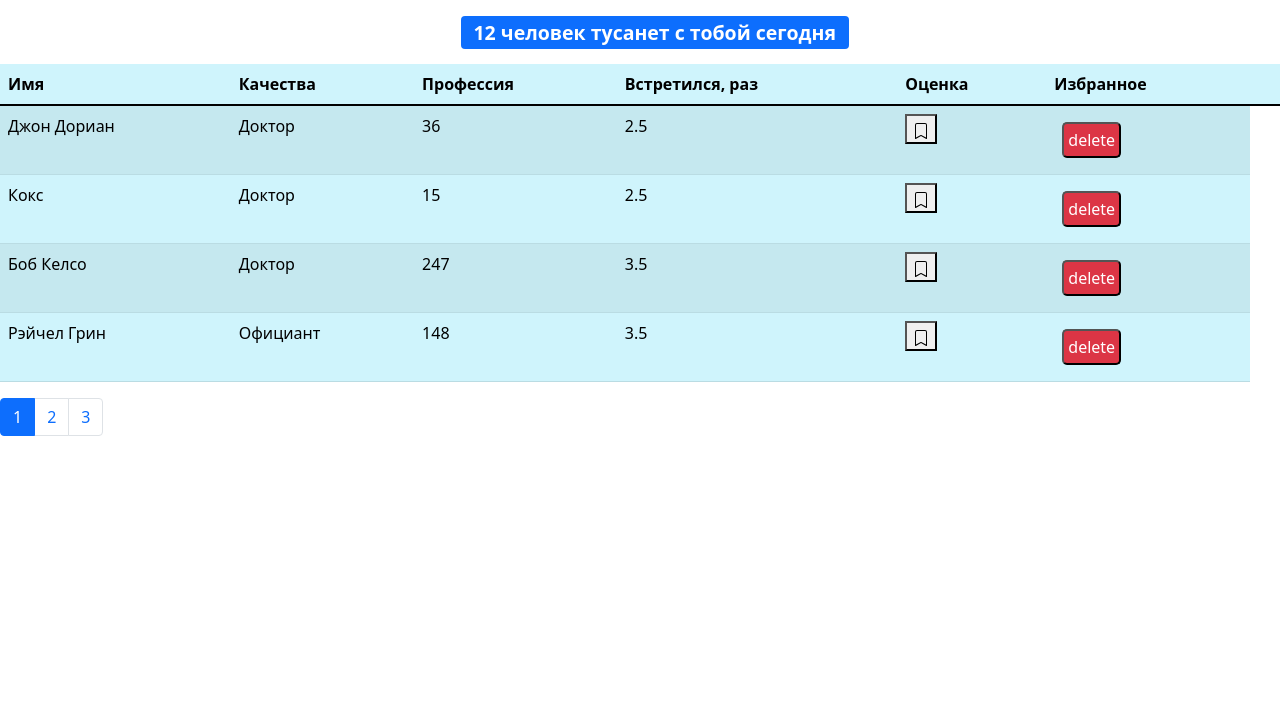
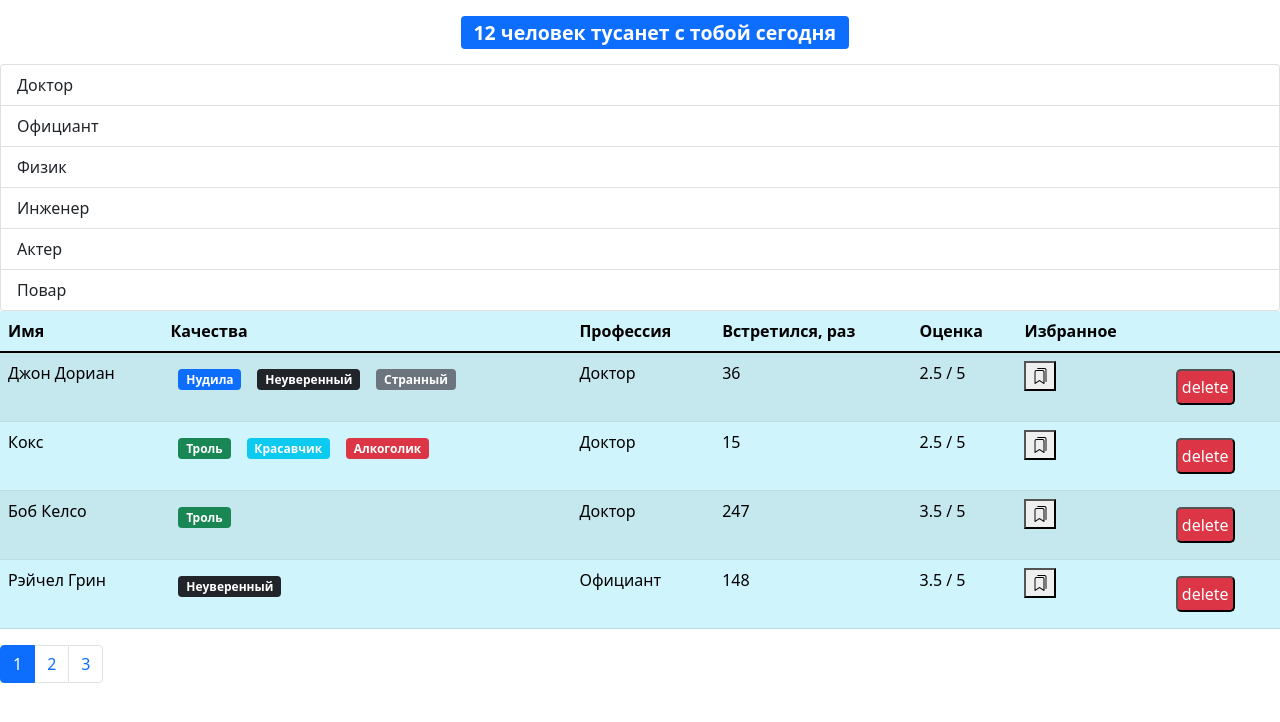
Before and after one commit to Oskaorka/Work-React-socialNet, a React (Create React App) app: page /users/1 in a window 1280 px wide. Shown: the top 722 px of the page. Built offline with nearby package versions, Linux system fonts and the light colour scheme.

Commit message:
fail home-work

```diff
--- /dev/null
+++ b/src/app/API/fake.api/professions.api.js
@@ -0,0 +1,18 @@
+export const professions = {
+    doctor: { _id: "67rdca3eeb7f6fgeed471818", name: "Доктор" },
+    waiter: { _id: "67rdca3eeb7f6fgeed471820", name: "Официант" },
+    physics: { _id: "67rdca3eeb7f6fgeed471814", name: "Физик" },
+    engineer: { _id: "67rdca3eeb7f6fgeed471822", name: "Инженер" },
+    actor: { _id: "67rdca3eeb7f6fgeed471824", name: "Актер" },
+    cook: { _id: "67rdca3eeb7f6fgeed471829", name: "Повар" }
+};
+
+const fetchAll = () =>
+    new Promise((resolve) => {
+        window.setTimeout(function () {
+            resolve(professions);
+        }, 2000);
+    });
+export default {
+    fetchAll
+};
--- a/src/app/API/fake.api/user.api.js
+++ b/src/app/API/fake.api/user.api.js
@@ -1,11 +1,4 @@
-const professions = {
-    doctor: { _id: "67rdca3eeb7f6fgeed471818", name: "Доктор" },
-    waiter: { _id: "67rdca3eeb7f6fgeed471820", name: "Официант" },
-    physics: { _id: "67rdca3eeb7f6fgeed471814", name: "Физик" },
-    engineer: { _id: "67rdca3eeb7f6fgeed471822", name: "Инженер" },
-    actor: { _id: "67rdca3eeb7f6fgeed471824", name: "Актер" },
-    cook: { _id: "67rdca3eeb7f6fgeed471829", name: "Повар" }
-};
+import { professions } from "./professions.api";
 const qualities = {
     tedious: {
         _id: "67rdca3eeb7f6fgeed471198",
--- a/src/app/API/index.js
+++ b/src/app/API/index.js
@@ -1,5 +1,7 @@
 import * as users from "./fake.api/user.api";
+import professions from "./fake.api/professions.api";
 const API = {
-    users
+    users,
+    professions
 };
 export default API;
--- a/src/app/App.js
+++ b/src/app/App.js
@@ -5,7 +5,17 @@ import SearchStatus from "./components/searchStatus";
 
 const App = () => {
     const [users, setUsers] = useState(api.users.fetchAll());
-
+    const handleToggleBookMark = (id) => {
+        setUsers(
+            users.filter((user) => {
+                if (user._id === id) {
+                    user.bookmark = !user.bookmark;
+                    return user;
+                }
+                return user;
+            })
+        );
+    };
     const styleMainText = {
         textAlign: "center",
         width: "28vw",
@@ -21,12 +31,7 @@ const App = () => {
         background: "#DC3545"
     };
     const handleDelete = (userId) => {
-        const newUsers = users.filter((user) => {
-            if (user._id !== userId) {
-                return user;
-            }
-            return user;
-        });
+        const newUsers = users.filter((user) => user._id !== userId);
         setUsers(newUsers);
     };
     return (
@@ -39,6 +44,7 @@ const App = () => {
                 handleDelete={handleDelete}
                 styleMainText={styleMainText}
                 styleWhite={styleWhite}
+                onToggleBookMark={handleToggleBookMark}
             />
         </>
     );
--- a/src/app/components/bookmark.jsx
+++ b/src/app/components/bookmark.jsx
@@ -1,50 +1,16 @@
-import React, { useState } from "react";
-const Bookmark = () => {
-    const stateBtn = true;
-
-    const [stateButton, setStateButton] = useState(stateBtn);
-    const selectIcon = () => {
-        stateButton === true ? setStateButton(false) : setStateButton(true);
-    };
-    const SvgWhite = () => {
-        return (
-            <>
-                <svg
-                    xmlns="http://www.w3.org/2000/svg"
-                    width="16"
-                    height="16"
-                    fill="currentColor"
-                    className="bi bi-bookmark"
-                    viewBox="0 0 16 16"
-                >
-                    <path d="M2 2a2 2 0 0 1 2-2h8a2 2 0 0 1 2 2v13.5a.5.5 0 0 1-.777.416L8 13.101l-5.223 2.815A.5.5 0 0 1 2 15.5V2zm2-1a1 1 0 0 0-1 1v12.566l4.723-2.482a.5.5 0 0 1 .554 0L13 14.566V2a1 1 0 0 0-1-1H4z" />
-                </svg>
-            </>
-        );
-    };
-    const SvgBlack = () => {
-        return (
-            <>
-                <svg
-                    xmlns="http://www.w3.org/2000/svg"
-                    width="16"
-                    height="16"
-                    fill="currentColor"
-                    className="bi bi-bookmark-fill"
-                    viewBox="0 0 16 16"
-                >
-                    <path d="M2 2v13.5a.5.5 0 0 0 .74.439L8 13.069l5.26 2.87A.5.5 0 0 0 14 15.5V2a2 2 0 0 0-2-2H4a2 2 0 0 0-2 2z" />
-                </svg>
-            </>
-        );
-    };
+import React from "react";
+import PropTypes from "prop-types";
+const Bookmark = ({ status, ...rest }) => {
     return (
         <>
-            <button onClick={selectIcon}>
-                {stateButton ? <SvgWhite /> : <SvgBlack />}
+            <button {...rest}>
+                <i className={"bi bi-bookmarks" + (status ? "-fill" : "")}></i>
             </button>
         </>
     );
 };
 
+Bookmark.propTypes = {
+    status: PropTypes.bool.isRequired
+};
 export default Bookmark;
--- /dev/null
+++ b/src/app/components/groupList.jsx
@@ -0,0 +1,44 @@
+import React from "react";
+import PropTypes from "prop-types";
+
+const GroupList = ({
+    items,
+    valueProperty,
+    contentProperty,
+    onItemSelect,
+    selectedItem
+}) => {
+    // console.log(Object.keys(items));
+    // console.log(items);
+    console.log(selectedItem);
+    return (
+        <ul className="list-group">
+            {Object.keys(items).map((item) => (
+                <li
+                    key={items[item][valueProperty]}
+                    className={
+                        "list-group-item" +
+                        (items[item] === selectedItem ? " active" : "")
+                    }
+                    onClick={() => onItemSelect(items[item])}
+                    role="button"
+                >
+                    {items[item][contentProperty]}
+                </li>
+            ))}
+        </ul>
+    );
+};
+GroupList.defaultProps = {
+    valueProperty: "_id",
+    contentProperty: "name"
+    // selectedItem: {}
+};
+GroupList.propTypes = {
+    items: PropTypes.object.isRequired,
+    valueProperty: PropTypes.string.isRequired,
+    contentProperty: PropTypes.string.isRequired,
+    onItemSelect: PropTypes.func.isRequired,
+    selectedItem: PropTypes.object.isRequired
+};
+export default GroupList;
--- a/src/app/components/pagination.jsx
+++ b/src/app/components/pagination.jsx
@@ -3,9 +3,9 @@ import _ from "lodash";
 import PropTypes from "prop-types";
 const Pagination = ({ itemsCount, pageSize, onPageChange, currentPage }) => {
     const pageCount = Math.ceil(itemsCount / pageSize);
+    const pages = _.range(1, pageCount + 1);
 
     if (pageCount === 1) return null;
-    const pages = _.range(1, pageCount + 1);
     return (
         <nav>
             <ul className="pagination">
--- a/src/app/components/qualitie.jsx
+++ b/src/app/components/qualitie.jsx
@@ -1,33 +1,16 @@
 import React from "react";
 import PropTypes from "prop-types";
-const Qualitie = ({ user, styleWhite }) => {
-    const tagTd1 = () => {
-        <td>
-            <span
-                style={styleWhite}
-                className={"bg-" + user.qualities[0].color}
-            >
-                {user.qualities[0].name}
-            </span>
-        </td>;
-    };
-    const tagTd2 = () => {
-        <td>
-            {user.qualities.map((e) => (
-                <span
-                    key={e.name}
-                    style={styleWhite}
-                    className={"bg-" + e.color}
-                >
-                    {e.name + " "}
-                </span>
-            ))}
-        </td>;
-    };
-    return <>{user.qualities.length === 1 ? tagTd1() : tagTd2()}</>;
+const Quality = ({ color, name, _id }) => {
+    return (
+        <span className={"badge m-2 bg-" + color} key={_id}>
+            {name}
+        </span>
+    );
 };
-Qualitie.propTypes = {
-    user: PropTypes.object.isRequired,
-    styleWhite: PropTypes.object.isRequired
+Quality.propTypes = {
+    color: PropTypes.string.isRequired,
+    name: PropTypes.string.isRequired,
+    _id: PropTypes.string.isRequired
 };
-export default Qualitie;
+
+export default Quality;
--- a/src/app/components/user.jsx
+++ b/src/app/components/user.jsx
@@ -1,23 +1,41 @@
 import React from "react";
 import Bookmark from "./bookmark";
-import Qualitie from "./qualitie";
+import Quality from "./qualitie";
 import PropTypes from "prop-types";
 
-const User = ({ user, styleWhite, handleDelete }) => {
+const User = ({
+    _id,
+    name,
+    qualities,
+    profession,
+    completedMeetings,
+    styleWhite,
+    rate,
+    handleDelete,
+    bookmark,
+    onToggleBookMark
+}) => {
     return (
         <>
-            <tr key={user._id} id={user._id}>
-                <td>{user.name}</td>
-                <td>{user.profession.name}</td>
-                <Qualitie user={user} styleWhite={styleWhite} />
-                <td>{user.completedMeetings}</td>
-                <td>{user.rate}</td>
+            <tr key={_id}>
+                <td>{name}</td>
                 <td>
-                    <Bookmark />
+                    {qualities.map((qual) => (
+                        <Quality key={qual._id} {...qual} />
+                    ))}
+                </td>
+                <td>{profession.name}</td>
+                <td>{completedMeetings}</td>
+                <td>{rate} / 5</td>
+                <td>
+                    <Bookmark
+                        onClick={() => onToggleBookMark(_id)}
+                        status={bookmark}
+                    />
                 </td>
                 <td>
                     <button
-                        onClick={() => handleDelete(user._id)}
+                        onClick={() => handleDelete(_id)}
                         style={styleWhite}
                     >
                         delete
@@ -27,9 +45,19 @@ const User = ({ user, styleWhite, handleDelete }) => {
         </>
     );
 };
+User.defaultProps = {
+    bookmark: false
+};
 User.propTypes = {
-    user: PropTypes.object.isRequired,
     styleWhite: PropTypes.object.isRequired,
-    handleDelete: PropTypes.func.isRequired
+    handleDelete: PropTypes.func.isRequired,
+    onToggleBookMark: PropTypes.func.isRequired,
+    bookmark: PropTypes.bool.isRequired,
+    _id: PropTypes.string.isRequired,
+    name: PropTypes.string.isRequired,
+    qualities: PropTypes.array,
+    profession: PropTypes.object.isRequired,
+    rate: PropTypes.number.isRequired,
+    completedMeetings: PropTypes.number.isRequired
 };
 export default User;
--- a/src/app/components/users.jsx
+++ b/src/app/components/users.jsx
@@ -1,19 +1,48 @@
-import React, { useState } from "react";
+import React, { useState, useEffect } from "react";
 import User from "./user";
 import Pagination from "./pagination";
 import { paginate } from "../utils/paginate";
 import PropTypes from "prop-types";
+import GroupList from "./groupList";
+import api from "../API/index";
+
 const Users = ({ users: allUsers, ...rest }) => {
     const [currentPage, setCurrentPage] = useState(1);
+    const [professions, setProfessions] = useState();
+    const [selectedProf, setSelectedProf] = useState();
+    const count = allUsers.length;
     const pageSize = 4;
+
+    useEffect(() => {
+        api.professions.fetchAll().then((data) => setProfessions(data));
+    }, []);
+
+    const handleProfessionSelect = (item) => {
+        // console.log(selectedProf + " " + "this");
+        // console.log(selectedProf);
+        setSelectedProf(item);
+    };
     const handlePageChange = (pageIndex) => {
         setCurrentPage(pageIndex);
     };
-    const users = paginate(allUsers, currentPage, pageSize);
+    console.log(allUsers);
+    // console.log(selectedProf);
+    const filteredUsers = selectedProf
+        ? allUsers.filter((user) => user.professions === selectedProf)
+        : allUsers;
+    const users = paginate(filteredUsers, currentPage, pageSize);
+    // const users = paginate(allUsers, currentPage, pageSize);
 
-    const ViewUsersTable = () => {
     return (
         <>
+            {professions && (
+                <GroupList
+                    selectedItem={selectedProf}
+                    items={professions}
+                    onItemSelect={handleProfessionSelect}
+                />
+            )}
+            {count > 0 && (
                 <table className="table table-info table-striped table-hover">
                     <thead>
                         <tr>
@@ -28,12 +57,13 @@ const Users = ({ users: allUsers, ...rest }) => {
                     </thead>
                     <tbody>
                         {users.map((user) => (
-                            <User user={user} {...rest} key={user._id} />
+                            <User {...rest} {...user} key={user._id} />
                         ))}
                     </tbody>
                 </table>
+            )}
             <Pagination
-                    itemsCount={allUsers.length}
+                itemsCount={count}
                 pageSize={pageSize}
                 currentPage={currentPage}
                 onPageChange={handlePageChange}
@@ -41,7 +71,5 @@ const Users = ({ users: allUsers, ...rest }) => {
         </>
     );
 };
-    return <ViewUsersTable />;
-};
-Users.propTypes = { users: PropTypes.object.isRequired };
+Users.propTypes = { users: PropTypes.array.isRequired };
 export default Users;
--- a/src/index.js
+++ b/src/index.js
@@ -3,12 +3,10 @@ import ReactDOM from "react-dom";
 import "./index.css";
 import reportWebVitals from "./reportWebVitals";
 import "bootstrap/dist/css/bootstrap.css";
-// import Users from "./app/components/users";
 import App from "./app/App";
 
 ReactDOM.render(
     <React.StrictMode>
-        {/* <Users /> */}
         <App />
     </React.StrictMode>,
     document.getElementById("root")
```
Also changed, not shown: .eslintrc.js. Lines whose indentation alone changed are shown as unchanged.
